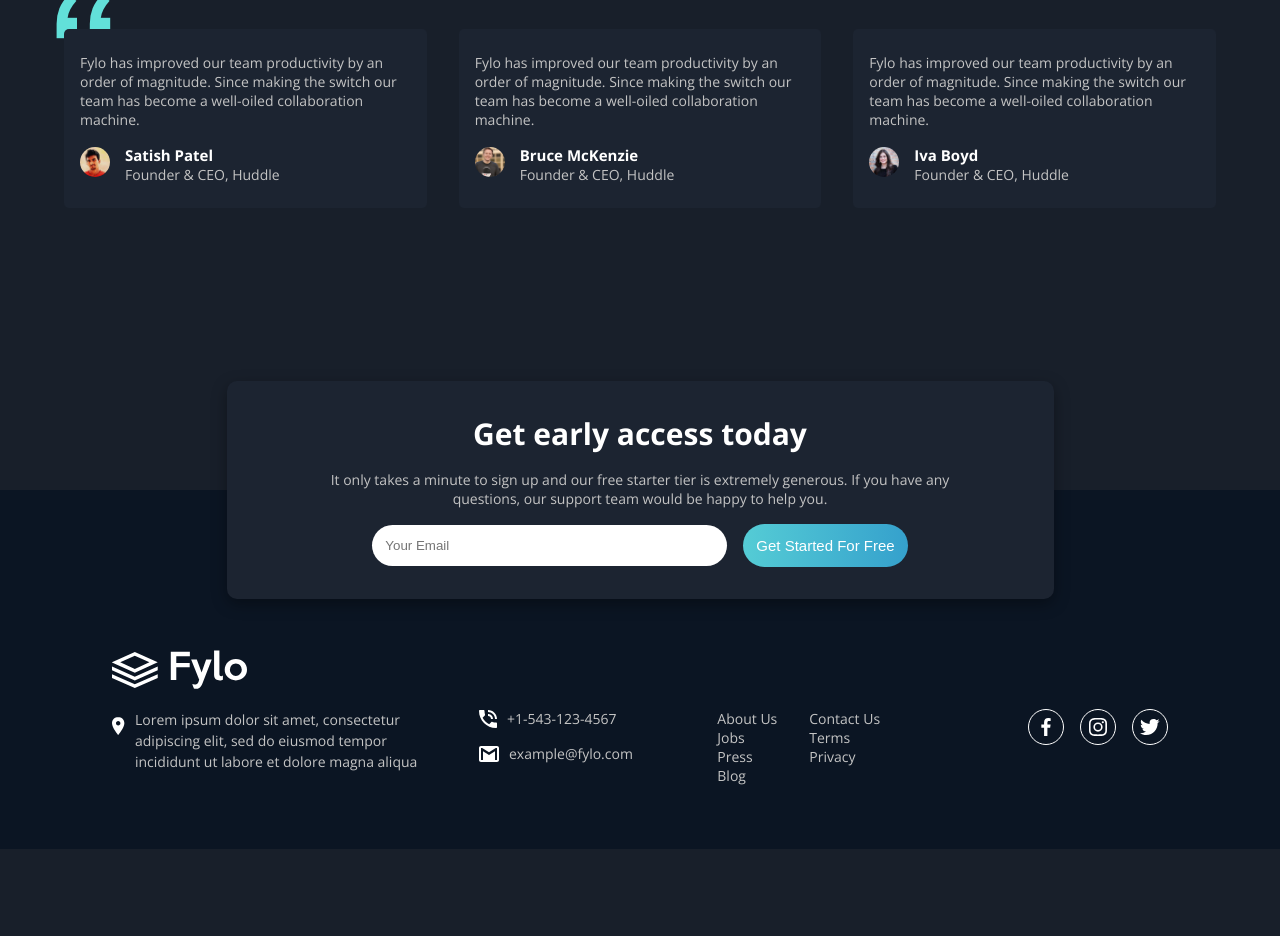
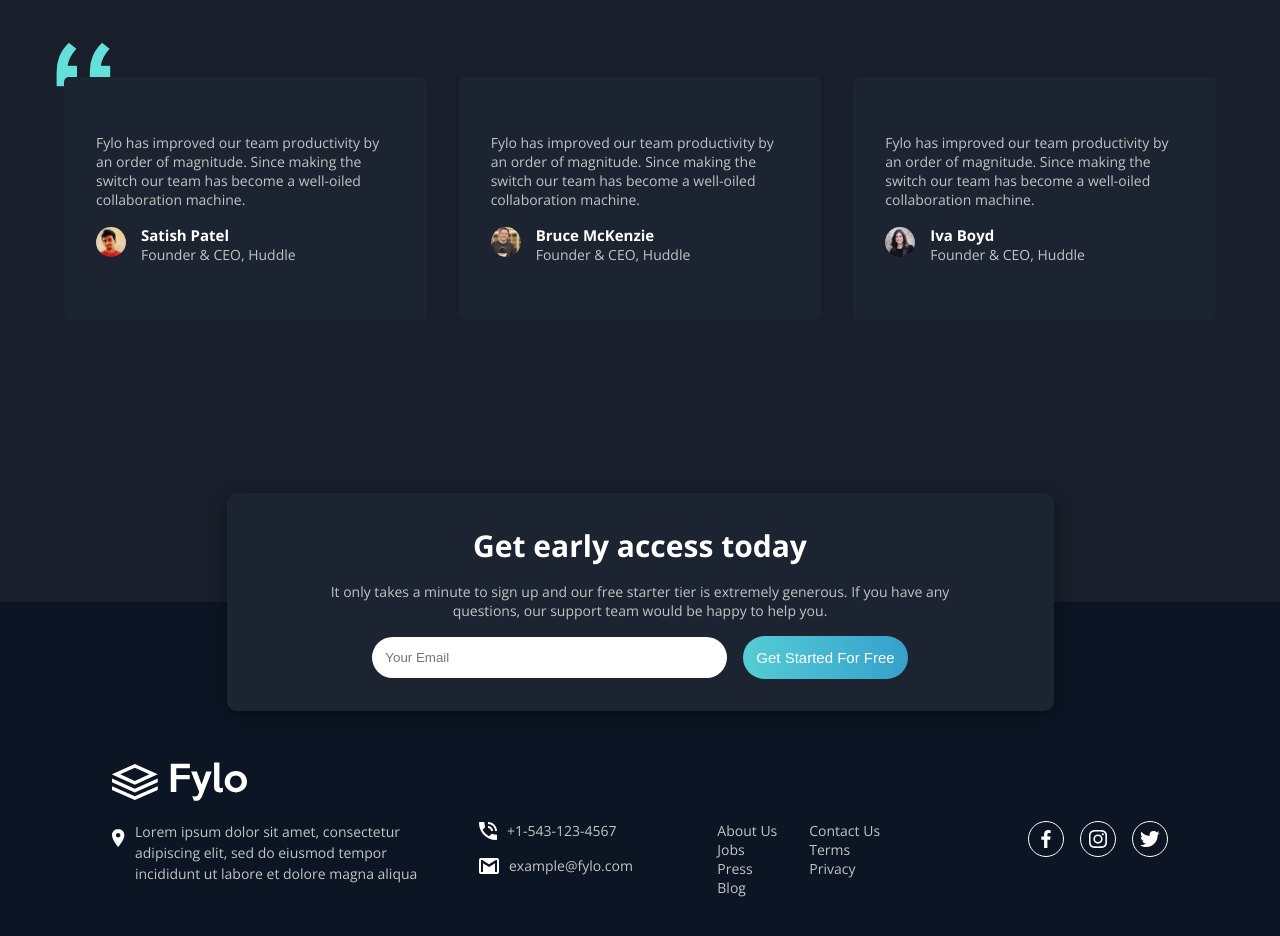
Before and after one commit to cluod-Alfakhre/fylo-dark-theme-landing-page-master, a plain HTML site: page index.html in a window 1280 px wide. Shown: the part 1794-2730 px from the top of the page. Before the commit the page ends 2643 px from the top, so only its background shows below. Drawn offline with nearby package versions, Linux system fonts and the light colour scheme.

Commit message:
fix html errors

```diff
--- a/index.html
+++ b/index.html
@@ -84,10 +84,10 @@
           </p>
           <div class="account">
             <div class="img"><img src="images/profile-1.jpg" alt="image"></div>
-            <span>
+            <div>
               <h3>Satish Patel</h3>
               <p>Founder & CEO, Huddle</p>
-            </span>
+            </div>
           </div>
         </div>
         <div class="box">
@@ -97,10 +97,10 @@
           </p>
           <div class="account">
             <div class="img"><img src="images/profile-2.jpg" alt="image"></div>
-            <span>
+            <div>
               <h3>Bruce McKenzie</h3>
               <p>Founder & CEO, Huddle</p>
-            </span>
+            </div>
           </div>
         </div>
         <div class="box">
@@ -110,10 +110,10 @@
           </p>
           <div class="account">
             <div class="img"><img src="images/profile-3.jpg" alt="image"></div>
-            <span>
+            <div>
               <h3>Iva Boyd</h3>
               <p>Founder & CEO, Huddle</p>
-            </span>
+            </div>
           </div>
         </div>
       </div>
@@ -139,14 +139,14 @@
             </p>
           </div>
           <div class="contact">
-            <span>
+            <div>
               <img src="images/icon-phone.svg" alt="image">
               <p>+1-543-123-4567</p>
-            </span>
-            <span>
+            </div>
+            <div>
               <img src="images/icon-email.svg" alt="image">
               <p>example@fylo.com</p>
-            </span>
+            </div>
           </div>
         </div>
         <div class="fr">
@@ -163,9 +163,9 @@
           </ul>
         </div>
         <div class="icons">
-          <span><svg xmlns="http://www.w3.org/2000/svg" width="24" height="24" ><path d="M13.397 20.997v-8.196h2.765l.411-3.209h-3.176V7.548c0-.926.258-1.56 1.587-1.56h1.684V3.127A22.336 22.336 0 0 0 14.201 3c-2.444 0-4.122 1.492-4.122 4.231v2.355H7.332v3.209h2.753v8.202h3.312z"></path></svg></span>
-          <span><svg xmlns="http://www.w3.org/2000/svg" width="24" height="24" ><path d="M11.999 7.377a4.623 4.623 0 1 0 0 9.248 4.623 4.623 0 0 0 0-9.248zm0 7.627a3.004 3.004 0 1 1 0-6.008 3.004 3.004 0 0 1 0 6.008z"></path><circle cx="16.806" cy="7.207" r="1.078"></circle><path d="M20.533 6.111A4.605 4.605 0 0 0 17.9 3.479a6.606 6.606 0 0 0-2.186-.42c-.963-.042-1.268-.054-3.71-.054s-2.755 0-3.71.054a6.554 6.554 0 0 0-2.184.42 4.6 4.6 0 0 0-2.633 2.632 6.585 6.585 0 0 0-.419 2.186c-.043.962-.056 1.267-.056 3.71 0 2.442 0 2.753.056 3.71.015.748.156 1.486.419 2.187a4.61 4.61 0 0 0 2.634 2.632 6.584 6.584 0 0 0 2.185.45c.963.042 1.268.055 3.71.055s2.755 0 3.71-.055a6.615 6.615 0 0 0 2.186-.419 4.613 4.613 0 0 0 2.633-2.633c.263-.7.404-1.438.419-2.186.043-.962.056-1.267.056-3.71s0-2.753-.056-3.71a6.581 6.581 0 0 0-.421-2.217zm-1.218 9.532a5.043 5.043 0 0 1-.311 1.688 2.987 2.987 0 0 1-1.712 1.711 4.985 4.985 0 0 1-1.67.311c-.95.044-1.218.055-3.654.055-2.438 0-2.687 0-3.655-.055a4.96 4.96 0 0 1-1.669-.311 2.985 2.985 0 0 1-1.719-1.711 5.08 5.08 0 0 1-.311-1.669c-.043-.95-.053-1.218-.053-3.654 0-2.437 0-2.686.053-3.655a5.038 5.038 0 0 1 .311-1.687c.305-.789.93-1.41 1.719-1.712a5.01 5.01 0 0 1 1.669-.311c.951-.043 1.218-.055 3.655-.055s2.687 0 3.654.055a4.96 4.96 0 0 1 1.67.311 2.991 2.991 0 0 1 1.712 1.712 5.08 5.08 0 0 1 .311 1.669c.043.951.054 1.218.054 3.655 0 2.436 0 2.698-.043 3.654h-.011z"></path></svg></span>
-          <span><svg xmlns="http://www.w3.org/2000/svg" width="24" height="24" ><path d="M19.633 7.997c.013.175.013.349.013.523 0 5.325-4.053 11.461-11.46 11.461-2.282 0-4.402-.661-6.186-1.809.324.037.636.05.973.05a8.07 8.07 0 0 0 5.001-1.721 4.036 4.036 0 0 1-3.767-2.793c.249.037.499.062.761.062.361 0 .724-.05 1.061-.137a4.027 4.027 0 0 1-3.23-3.953v-.05c.537.299 1.16.486 1.82.511a4.022 4.022 0 0 1-1.796-3.354c0-.748.199-1.434.548-2.032a11.457 11.457 0 0 0 8.306 4.215c-.062-.3-.1-.611-.1-.923a4.026 4.026 0 0 1 4.028-4.028c1.16 0 2.207.486 2.943 1.272a7.957 7.957 0 0 0 2.556-.973 4.02 4.02 0 0 1-1.771 2.22 8.073 8.073 0 0 0 2.319-.624 8.645 8.645 0 0 1-2.019 2.083z"></path></svg></span>
+          <div><svg xmlns="http://www.w3.org/2000/svg" width="24" height="24" ><path d="M13.397 20.997v-8.196h2.765l.411-3.209h-3.176V7.548c0-.926.258-1.56 1.587-1.56h1.684V3.127A22.336 22.336 0 0 0 14.201 3c-2.444 0-4.122 1.492-4.122 4.231v2.355H7.332v3.209h2.753v8.202h3.312z"></path></svg></div>
+          <div><svg xmlns="http://www.w3.org/2000/svg" width="24" height="24" ><path d="M11.999 7.377a4.623 4.623 0 1 0 0 9.248 4.623 4.623 0 0 0 0-9.248zm0 7.627a3.004 3.004 0 1 1 0-6.008 3.004 3.004 0 0 1 0 6.008z"></path><circle cx="16.806" cy="7.207" r="1.078"></circle><path d="M20.533 6.111A4.605 4.605 0 0 0 17.9 3.479a6.606 6.606 0 0 0-2.186-.42c-.963-.042-1.268-.054-3.71-.054s-2.755 0-3.71.054a6.554 6.554 0 0 0-2.184.42 4.6 4.6 0 0 0-2.633 2.632 6.585 6.585 0 0 0-.419 2.186c-.043.962-.056 1.267-.056 3.71 0 2.442 0 2.753.056 3.71.015.748.156 1.486.419 2.187a4.61 4.61 0 0 0 2.634 2.632 6.584 6.584 0 0 0 2.185.45c.963.042 1.268.055 3.71.055s2.755 0 3.71-.055a6.615 6.615 0 0 0 2.186-.419 4.613 4.613 0 0 0 2.633-2.633c.263-.7.404-1.438.419-2.186.043-.962.056-1.267.056-3.71s0-2.753-.056-3.71a6.581 6.581 0 0 0-.421-2.217zm-1.218 9.532a5.043 5.043 0 0 1-.311 1.688 2.987 2.987 0 0 1-1.712 1.711 4.985 4.985 0 0 1-1.67.311c-.95.044-1.218.055-3.654.055-2.438 0-2.687 0-3.655-.055a4.96 4.96 0 0 1-1.669-.311 2.985 2.985 0 0 1-1.719-1.711 5.08 5.08 0 0 1-.311-1.669c-.043-.95-.053-1.218-.053-3.654 0-2.437 0-2.686.053-3.655a5.038 5.038 0 0 1 .311-1.687c.305-.789.93-1.41 1.719-1.712a5.01 5.01 0 0 1 1.669-.311c.951-.043 1.218-.055 3.655-.055s2.687 0 3.654.055a4.96 4.96 0 0 1 1.67.311 2.991 2.991 0 0 1 1.712 1.712 5.08 5.08 0 0 1 .311 1.669c.043.951.054 1.218.054 3.655 0 2.436 0 2.698-.043 3.654h-.011z"></path></svg></div>
+          <div><svg xmlns="http://www.w3.org/2000/svg" width="24" height="24" ><path d="M19.633 7.997c.013.175.013.349.013.523 0 5.325-4.053 11.461-11.46 11.461-2.282 0-4.402-.661-6.186-1.809.324.037.636.05.973.05a8.07 8.07 0 0 0 5.001-1.721 4.036 4.036 0 0 1-3.767-2.793c.249.037.499.062.761.062.361 0 .724-.05 1.061-.137a4.027 4.027 0 0 1-3.23-3.953v-.05c.537.299 1.16.486 1.82.511a4.022 4.022 0 0 1-1.796-3.354c0-.748.199-1.434.548-2.032a11.457 11.457 0 0 0 8.306 4.215c-.062-.3-.1-.611-.1-.923a4.026 4.026 0 0 1 4.028-4.028c1.16 0 2.207.486 2.943 1.272a7.957 7.957 0 0 0 2.556-.973 4.02 4.02 0 0 1-1.771 2.22 8.073 8.073 0 0 0 2.319-.624 8.645 8.645 0 0 1-2.019 2.083z"></path></svg></div>
         </div>
       </div>
     </section>
--- a/style.css
+++ b/style.css
@@ -25,6 +25,9 @@ body{
     font-family: 'Open Sans', sans-serif;
     background-color: var(--main-bg);
 }
+section.main{
+    padding: 3rem 0 0;
+}
 .m-nav{
     display: flex;
     justify-content: space-between;
@@ -33,7 +36,8 @@ body{
     top: 0;
     left: 0;
     width: 100%;
-    padding: 1rem 3rem;
+    padding: 4rem 3rem 1rem;
+    background-color: var(--intro-bg);
 }
 .m-nav .logo{
     width: 120px;
@@ -197,7 +201,7 @@ body{
 }
 .testimonials .box{
     background-color: var(--intro-bg);
-    padding: 1.5rem 1rem;
+    padding: 3.5rem 2rem;
     display: grid;
     gap: 1rem;
     border-radius: 5px;
@@ -277,7 +281,7 @@ body{
 }
 
 .bottom {
-    padding: 10rem 7rem 4rem;
+    padding: 10rem 7rem 7rem;
     color: var(--White);
     background-color: hsl(216, 53%, 9%);
     font-size: 14px;
@@ -308,7 +312,7 @@ body{
     display: grid;
     gap: 1rem;
 }
-.bottom .contact span{
+.bottom .contact div{
     display: flex;
     align-items: center;
     gap: 10px;
@@ -324,7 +328,7 @@ body{
     align-items: center;
     gap: 1rem;
 }
-.bottom .icons span{
+.bottom .icons div{
     border: 1px solid var(--White);
     border-radius: 50%;
     padding: 5px;
```
